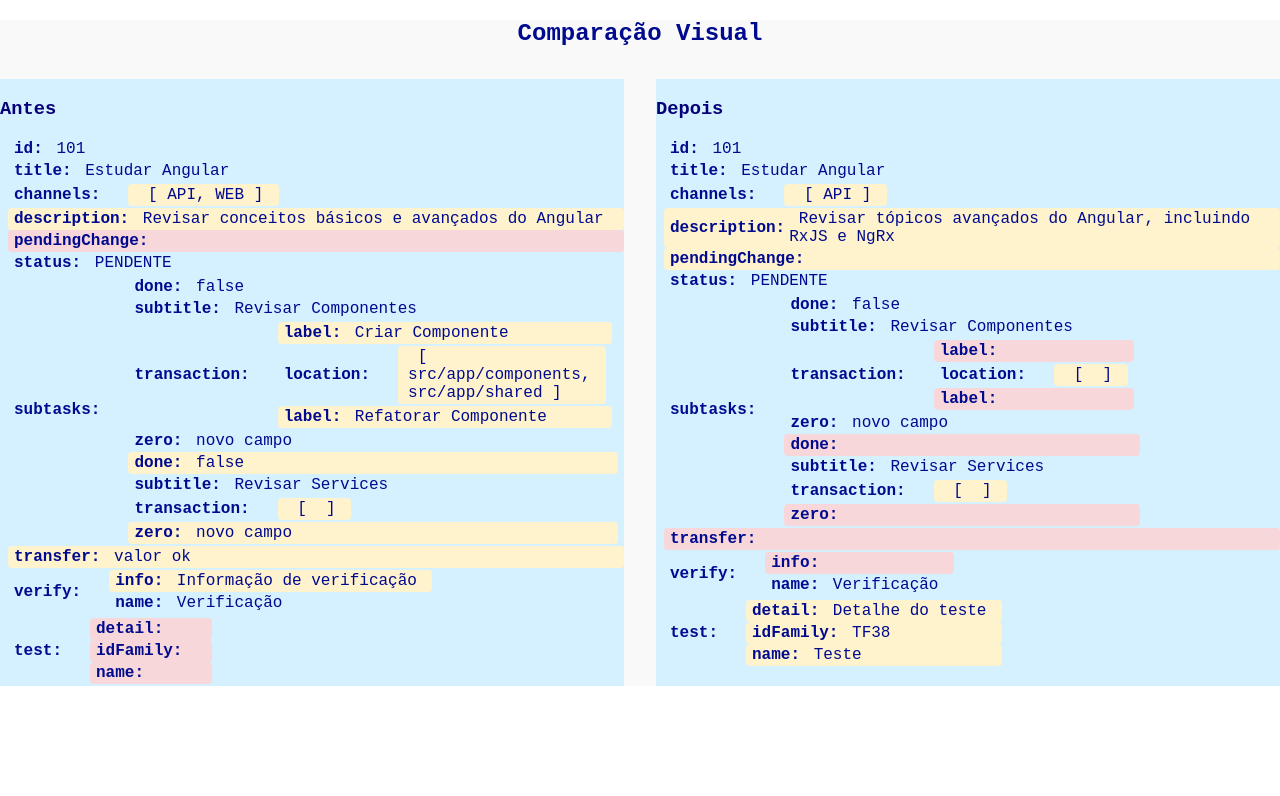
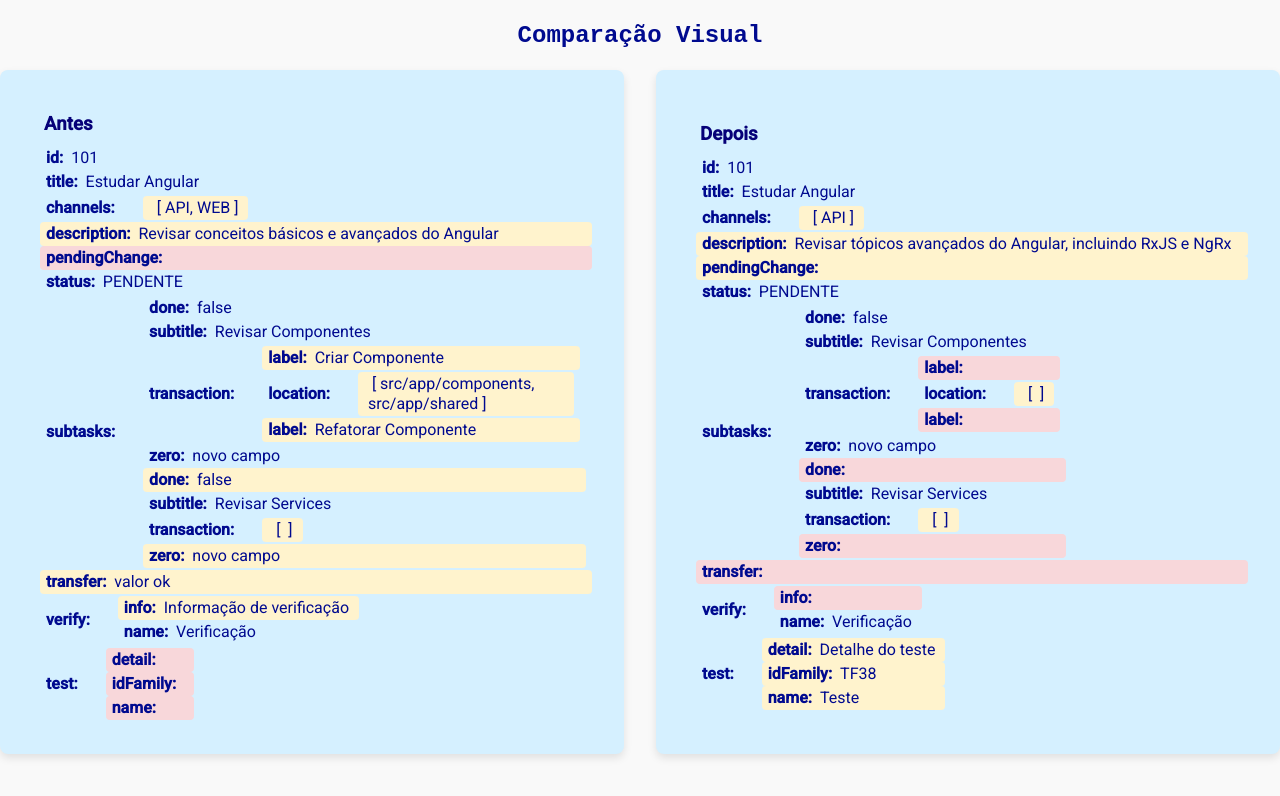
Before and after one commit to cidaluna/todo-app-diff-angular, an Angular app: page /diff-chat-2 in a window 1280 px wide. Shown: the top 796 px of the page. Built offline with nearby package versions, Linux system fonts and the light colour scheme.

Commit message:
adjust diff blocks on screen

```diff
--- a/src/app/app.routes.ts
+++ b/src/app/app.routes.ts
@@ -9,7 +9,7 @@ import { DiffChat2Component } from './chat/diff-chat-2/diff-chat-2.component';
 export const routes: Routes = [
   // { path: '', component: TodoListComponent },
   // { path: '', component: TodoTestDiffCoComponent },
-  { path: '', component: DiffChatComponent },  //rever objetos aninhados
+  // { path: '', component: DiffChatComponent },  //rever objetos aninhados
   { path: 'diff-chat-2', component: DiffChat2Component },
   {
     path: 'nova',
--- a/src/app/chat/diff-chat-2/diff-chat-2.component.scss
+++ b/src/app/chat/diff-chat-2/diff-chat-2.component.scss
@@ -2,14 +2,25 @@
   font-family: 'Courier New', Courier, monospace;
   color: #000a8f;
   background-color: #f9f9f9;
+  max-width: 100%;
+  display: flex;
+  flex-direction: column;
+  align-items: center;
+  justify-content: center;
+  margin: 0;
+  padding: 1rem 0;
 
   h2 {
     text-align: center;
-    margin-bottom: 2rem;
+    margin-bottom: 1.5rem;
+    font-weight: 600;
+    font-family: 'Courier New', Courier, monospace;
   }
 
   h3 {
     color: #060078;
+    margin: 0.75rem;
+    font-weight: 600;
   }
 
   .side-by-side {
@@ -18,8 +29,15 @@
 
     .left,
     .right {
-      width: 50%;
+      width: 45%;
       background-color: #d5f0ff;
+      display: flex;
+      flex-direction: column;
+      justify-content: center;
+      align-content: center;
+      padding: 2rem;
+      border-radius: 8px;
+      box-shadow: 0 4px 8px rgba(0, 0, 0, 0.1);
     }
   }
 
--- a/src/index.html
+++ b/src/index.html
@@ -1,8 +1,8 @@
 <!doctype html>
-<html lang="en">
+<html lang="pt-BR">
 <head>
   <meta charset="utf-8">
-  <title>TodoAppDiffAngular</title>
+  <title>Todo App Diff Angular</title>
   <base href="/">
   <meta name="viewport" content="width=device-width, initial-scale=1">
   <link rel="icon" type="image/x-icon" href="favicon.ico">
--- a/src/styles.scss
+++ b/src/styles.scss
@@ -36,5 +36,21 @@ $todo-app-diff-angular-theme: mat.define-theme((
 // @include mat.color-variants-backwards-compatibility($todo-app-diff-angular-theme);
 /* You can add global styles to this file, and also import other style files */
 
-html, body { height: 100%; }
-body { margin: 0; font-family: Roboto, "Helvetica Neue", sans-serif; }
+* {
+  margin: 0;
+  padding: 0;
+  font-family: "Roboto", sans-serif;
+  font-weight: 400;
+  font-style: normal;
+}
+
+body {
+  display: flex;
+  flex-direction: column;
+  width: 100vw;
+  height: 100vh;
+  font-size: 1rem;
+  line-height: 1.25rem;
+  padding: 10px 0 !important;
+  background-color: #f9f9f9;
+}
```
Also changed, not shown: src/app/chat/diff-chat/diff-chat.component.ts (+0 -15 lines), assets/img/diff-chat-2-angular-18.png (added), 1 other file (tests, documents, lock files or other folders).
